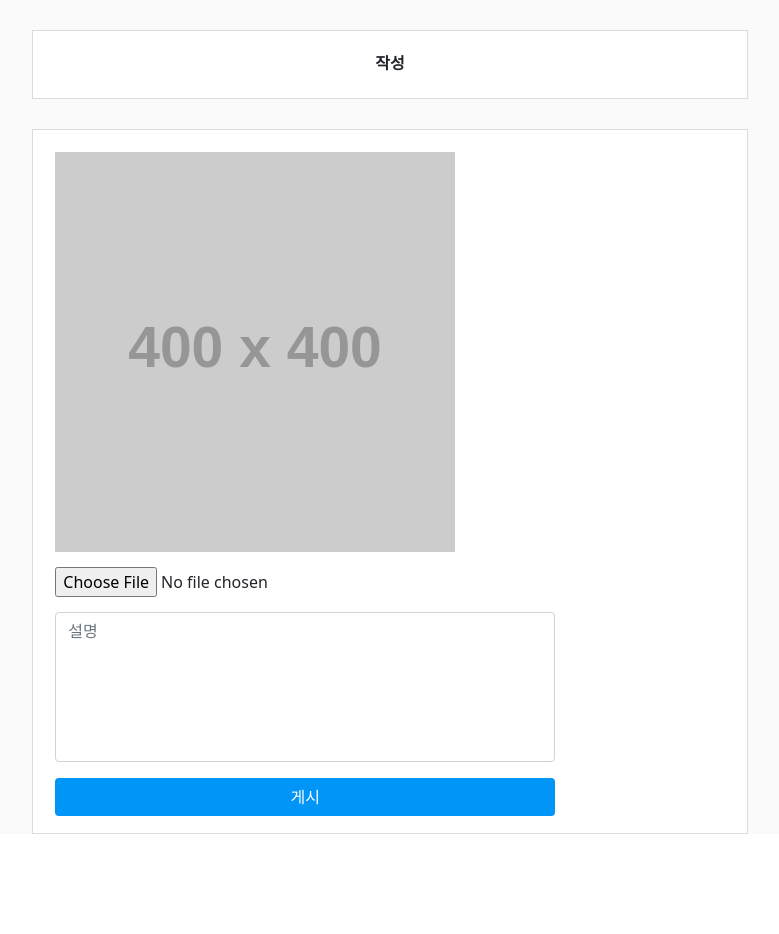
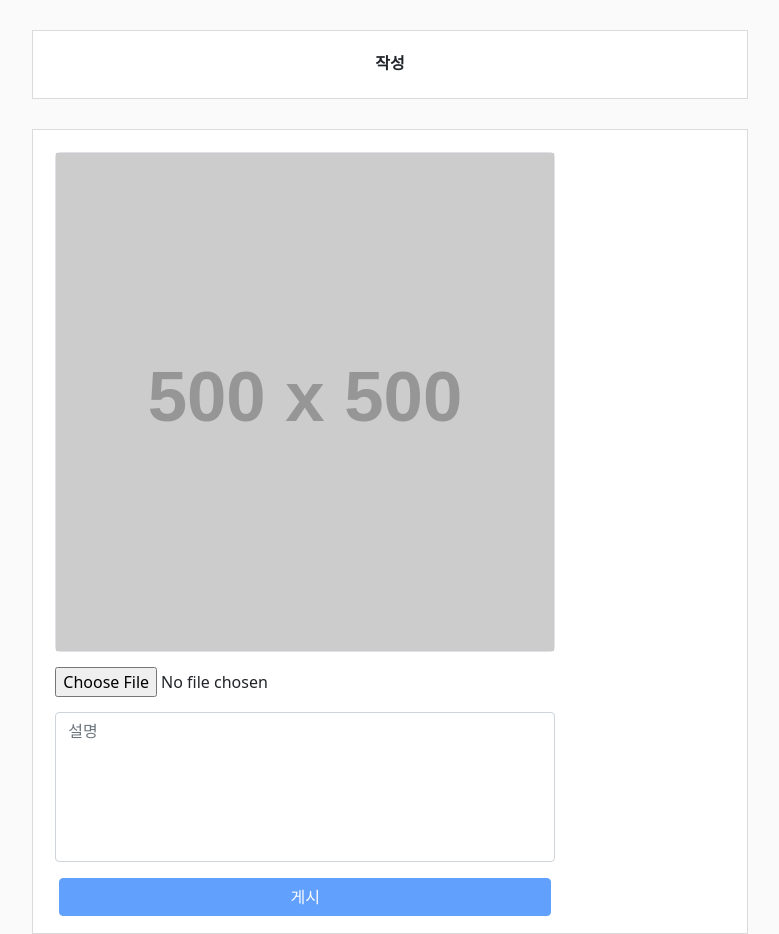
Before and after one commit to siwonKH/mini_instagram, a Django app: template templates/add_post.html in a window 1280 px wide. Shown: the part 62-996 px from the top of the page, without its empty margins (250-1029 px from the left). Before the commit the page ends 896 px from the top, so only its background shows below. Run offline with Django 3.2, Linux system fonts and the light colour scheme; the template is opened without the code that fills it, so the values that code supplies are empty; grey boxes labelled with a size stand in for pictures from a placeholder-image service; some libraries are stand-ins or nearby versions.

Commit message:
add_post.html resizing edit

```diff
--- a/templates/add_post.html
+++ b/templates/add_post.html
@@ -31,7 +31,11 @@
         <form method="post" enctype="multipart/form-data">
             {% csrf_token %}
             <div class="form-group left left-margin">
-                <img id="preview" src="https://dummyimage.com/400x400/000000/fff" alt="">
+                <div class="border rounded-3" style="width: 500px;">
+                    <div style="position: relative; padding-top: 100%; overflow: hidden">
+                        <img id="preview" style="position: absolute; top: 0; left: 0; right: 0; bottom: 0;" src="https://dummyimage.com/500x500/000000/fff" alt="">
+                    </div>
+                </div>
                 <input type="file" class="form-control-file" style="margin-top: 15px; margin-bottom: 15px;" id="img" name="img" accept="image/*">
             </div>
             <div class="left">
@@ -40,7 +44,9 @@
                         <textarea class="form-control" id="desc" name="desc" placeholder="설명"></textarea>
                     </p>
                 </div>
-                <button type="submit" id="submit" class="btn share butt">게시</button>
+                <div class="col-12 btn-group">
+                    <button type="submit" id="submit" class="btn btn-primary mx-1" disabled>게시</button>
+                </div>
             </div>
         </form>
     </div>
@@ -63,22 +69,24 @@
             if (self.files && self.files[0] && (ext == "gif" || ext == "png" || ext == "jpeg" || ext == "jpg")) {
                 resize(self.files[0], ext);
             } else {
-                $("#preview").attr("src", "https://dummyimage.com/400x400/000000/fff");
+                $("#preview").attr("src", "https://dummyimage.com/500x500/000000/fff");
             }
         });
         //https://stackoverflow.com/questions/24837646/onchange-file-input-change-img-src-and-change-image-color
 
         function resize(img,format) {
             console.log("got format: " + format);
-            var reader = new FileReader();
+            let reader = new FileReader();
             reader.onload = function (readerEvent) {
-                var image = new Image();
+                let image = new Image();
                 image.onload = function (imageEvent) {
-                    var canvas = document.createElement('canvas'),
-                        max_size = 400,
+                    let min_width = 0;
+                    let min_height = 0;
+                    let canvas = document.createElement('canvas'),
                         width = image.width,
-                        height = image.height;
-                    if (width > height) {
+                        height = image.height,
+                        max_size = 700;
+                    if (width < height) {
                         if (width > max_size) {
                             height *= max_size / width;
                             width = max_size;
@@ -91,14 +99,14 @@
                     }
                     canvas.width = width;
                     canvas.height = height;
-                    canvas.getContext('2d').drawImage(image, 0, 0, width, height);
-                    var dataUrl = canvas.toDataURL('image/jpeg');
+                    canvas.getContext('2d').drawImage(image, min_width, min_height, width, height);
+                    let dataUrl = canvas.toDataURL('image/jpeg');
                     switch(format){
                         case "png":
                             dataUrl = canvas.toDataURL("image/png");
                             break;
                     }
-                    var resizedImage = dataURLToBlob(dataUrl);
+                    let resizedImage = dataURLToBlob(dataUrl);
                     $.event.trigger({
                         type: "imageResized",
                         blob: resizedImage,
@@ -113,26 +121,26 @@
         $(document).on("imageResized", function (event) {
             $("#preview").attr("src", event.url);
         });
-        var dataURLToBlob = function (dataURL) {
-            var BASE64_MARKER = ';base64,';
+        let dataURLToBlob = function (dataURL) {
+            let BASE64_MARKER = ';base64,';
             if (dataURL.indexOf(BASE64_MARKER) == -1) {
-                var parts = dataURL.split(',');
-                var contentType = parts[0].split(':')[1];
-                var raw = parts[1];
+                let parts = dataURL.split(',');
+                let contentType = parts[0].split(':')[1];
+                let raw = parts[1];
 
                 return new Blob([raw], {
                     type: contentType
                 });
             }
 
-            var parts = dataURL.split(BASE64_MARKER);
-            var contentType = parts[0].split(':')[1];
-            var raw = window.atob(parts[1]);
-            var rawLength = raw.length;
+            let parts = dataURL.split(BASE64_MARKER);
+            let contentType = parts[0].split(':')[1];
+            let raw = window.atob(parts[1]);
+            let rawLength = raw.length;
 
-            var uInt8Array = new Uint8Array(rawLength);
+            let uInt8Array = new Uint8Array(rawLength);
 
-            for (var i = 0; i < rawLength; ++i) {
+            for (let i = 0; i < rawLength; ++i) {
                 uInt8Array[i] = raw.charCodeAt(i);
             }
 
```
